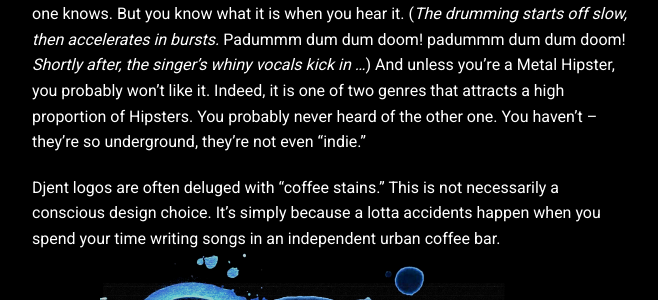
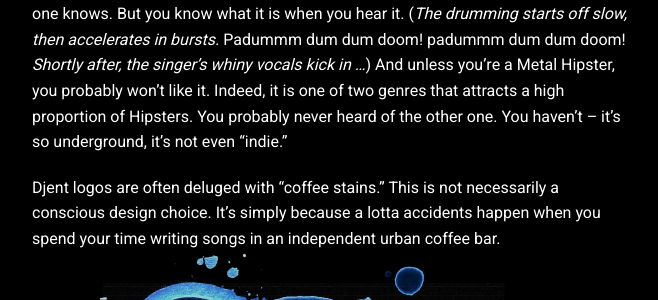
Before and after one commit to Noeska/illegiblesemantics, a Jekyll site: the page built from projects/proj-2.md, in a window 1280 px wide and 900 px high, scrolled down 22778 px. Shown: the part 205-505 px from the top of the window, without its empty margins (308-966 px from the left). Built offline with Jekyll 4.4.1, drawn with Linux system fonts in a browser that asks for light colours; nearby versions of some CDN libraries.

Commit message:
Update proj-2.md

```diff
--- a/projects/proj-2.md
+++ b/projects/proj-2.md
@@ -775,7 +779,7 @@ Take me back to the [top](#top)
 
 <a name="djent"></a>
 #### Djent
-Djent. I know it's a spin-off from Progressive Metal; but what is it, really? Literally no one knows. But you know what it is when you hear it. (*The drumming starts off slow, then accelerates in bursts.* Padummm dum dum doom! padummm dum dum doom! *Shortly after, the singer's whiny vocals kick in ...*) And unless you're a Metal Hipster, you probably won't like it. Indeed, it is one of two genres that attracts a high proportion of Hipsters. You probably never heard of the other one. You haven't -- they're so underground, they're not even "indie."
+Djent. I know it's a spin-off from Progressive Metal; but what is it, really? Literally no one knows. But you know what it is when you hear it. (*The drumming starts off slow, then accelerates in bursts.* Padummm dum dum doom! padummm dum dum doom! *Shortly after, the singer's whiny vocals kick in ...*) And unless you're a Metal Hipster, you probably won't like it. Indeed, it is one of two genres that attracts a high proportion of Hipsters. You probably never heard of the other one. You haven't -- it's so underground, it's not even "indie."
 
 
 <!-- And unless you spent *both* your work and your free time behind a computer screen, you probably won't like it. Indeed, it is one of two genres that attracts a high proportion of researchers and students in computer science -- the other being Tolkien-themed Power Metal. -->
```
Also changed, not shown: other parts of projects/proj-2.md (+4 -0 lines).
